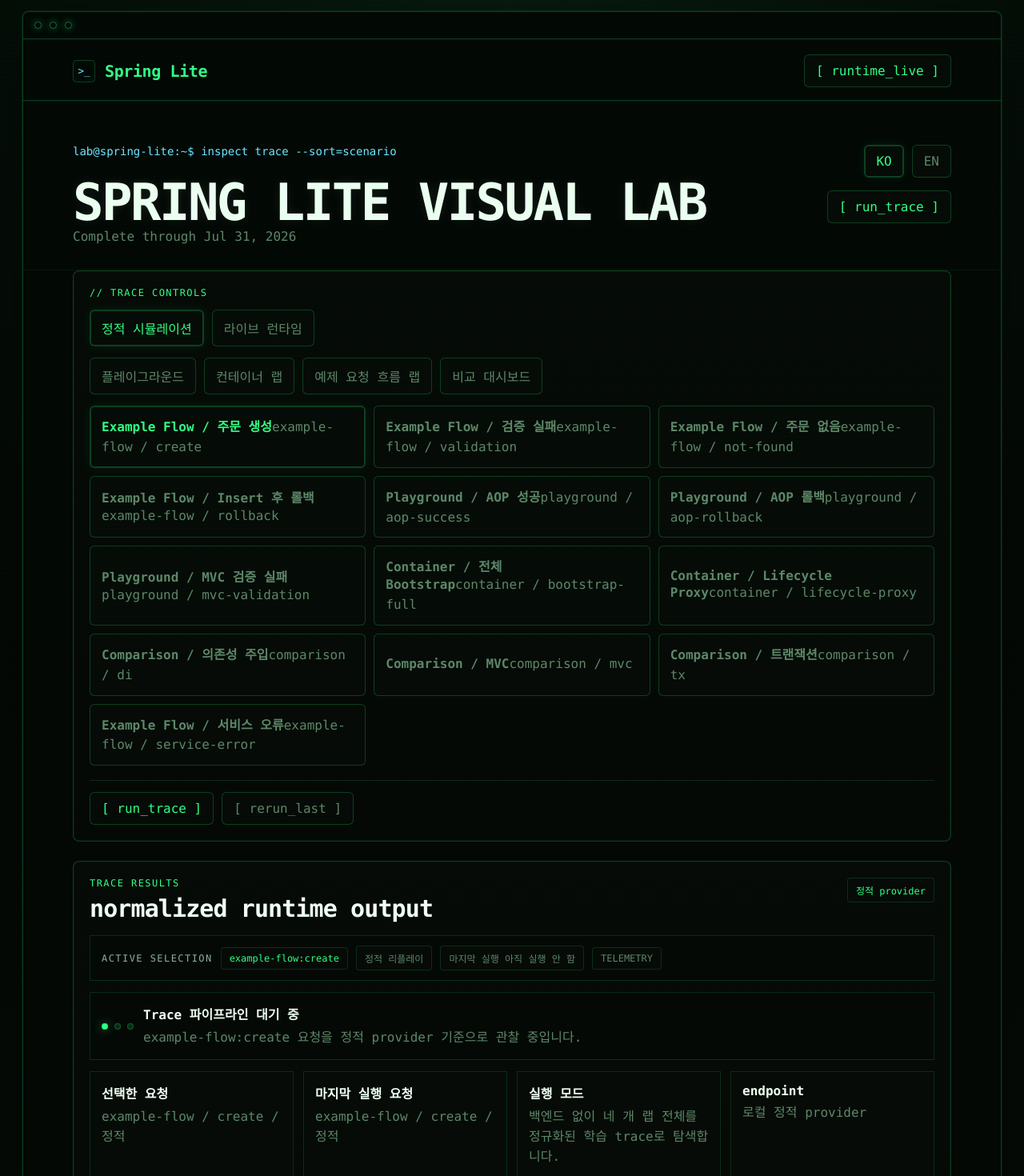
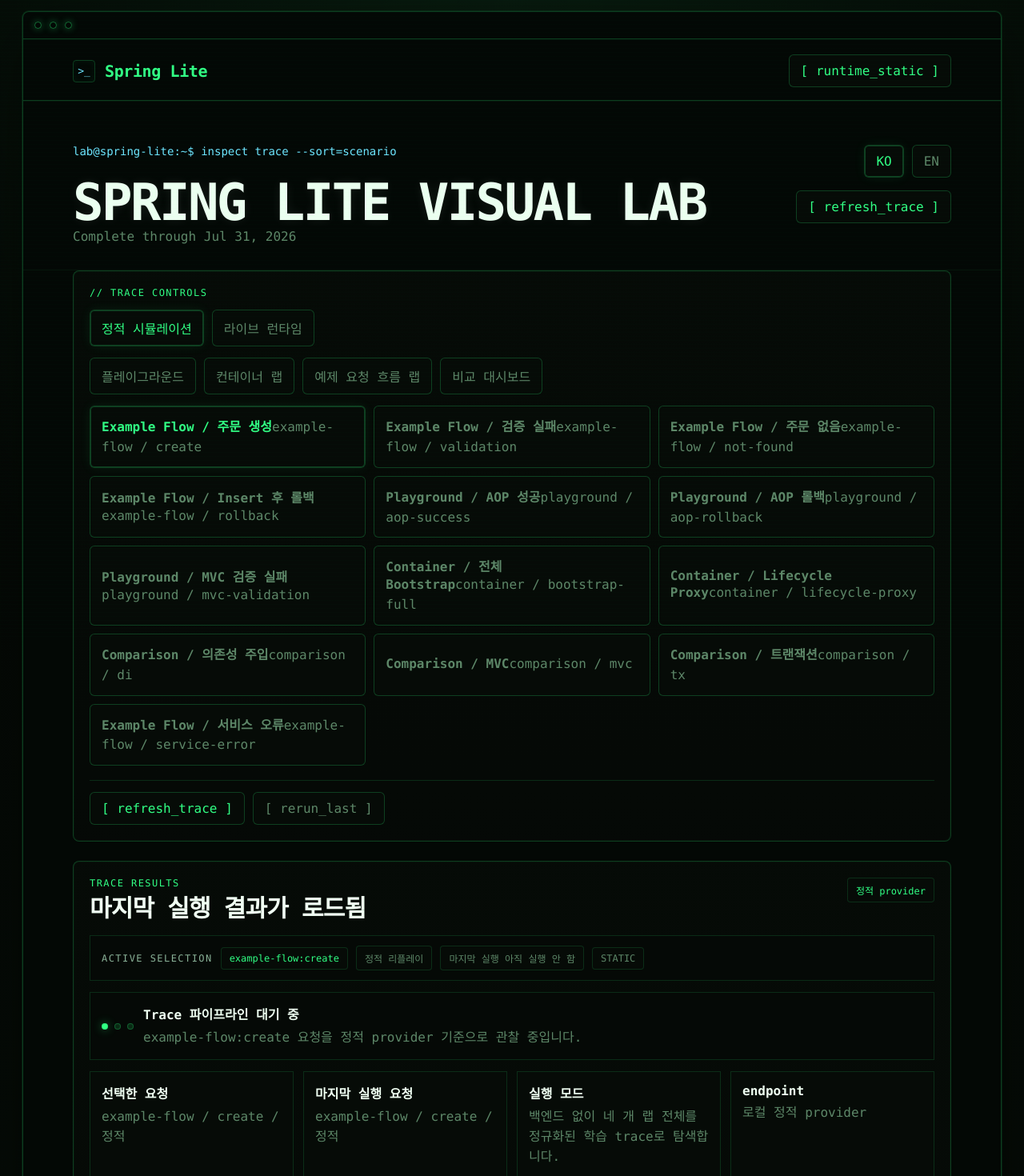
Before and after one commit to polynomeer/spring-lite, a React (Vite) app in the folder visual-lab-app/: page / in a window 1280 px wide. Shown: the top 1470 px of the page at 80% size. Built offline with nearby package versions, Linux system fonts and the light colour scheme; no server answers.

Commit message:
feat(visual-lab-app): make console copy react to trace state

```diff
--- a/visual-lab-app/src/app/App.tsx
+++ b/visual-lab-app/src/app/App.tsx
@@ -90,40 +90,99 @@ export function App() {
           localizeModeLabel(executedRequest.mode, locale)
         )
       : text.tracePipelineReadyDetail(executedRequest.labId, executedRequest.scenario, localizeModeLabel(executedRequest.mode, locale));
+  const dynamicConsoleText = locale === "ko"
+    ? {
+        statusAction: loading
+          ? "[ trace_loading ]"
+          : traceError
+            ? "[ trace_error ]"
+            : executedRequest.mode === "live"
+              ? "[ runtime_live ]"
+              : "[ runtime_static ]",
+        saveQuery: loading
+          ? "[ loading_trace ]"
+          : isDraftDirty
+            ? "[ run_trace ]"
+            : "[ refresh_trace ]",
+        traceResultsMeta: loading
+          ? "provider 응답을 수집하는 중"
+          : isDraftDirty
+            ? "선택은 바뀌었지만 결과는 아직 마지막 실행 기준"
+            : traceError
+              ? "최근 실행에서 오류가 감지됨"
+              : "마지막 실행 결과가 로드됨",
+        activeSelection: isDraftDirty ? "PENDING SELECTION" : "ACTIVE SELECTION",
+        telemetry: loading
+          ? "FETCHING"
+          : traceError
+            ? "DEGRADED"
+            : localizedTrace?.mode === "live"
+              ? "LIVE"
+              : "STATIC",
+        runPrimary: loading
+          ? "[ loading_trace ]"
+          : isDraftDirty
+            ? "[ run_trace ]"
+            : "[ refresh_trace ]",
+        rerun: loading ? "[ loading ]" : "[ rerun_last ]"
+      }
+    : {
+        statusAction: loading
+          ? "[ trace_loading ]"
+          : traceError
+            ? "[ trace_error ]"
+            : executedRequest.mode === "live"
+              ? "[ runtime_live ]"
+              : "[ runtime_static ]",
+        saveQuery: loading
+          ? "[ loading_trace ]"
+          : isDraftDirty
+            ? "[ run_trace ]"
+            : "[ refresh_trace ]",
+        traceResultsMeta: loading
+          ? "collecting provider response"
+          : isDraftDirty
+            ? "selection changed while result pane still shows last execution"
+            : traceError
+              ? "latest execution reported an error"
+              : "last executed trace is loaded",
+        activeSelection: isDraftDirty ? "PENDING SELECTION" : "ACTIVE SELECTION",
+        telemetry: loading
+          ? "FETCHING"
+          : traceError
+            ? "DEGRADED"
+            : localizedTrace?.mode === "live"
+              ? "LIVE"
+              : "STATIC",
+        runPrimary: loading
+          ? "[ loading_trace ]"
+          : isDraftDirty
+            ? "[ run_trace ]"
+            : "[ refresh_trace ]",
+        rerun: loading ? "[ loading ]" : "[ rerun_last ]"
+      };
   const consoleText = locale === "ko"
     ? {
-        statusAction: "[ runtime_live ]",
-        saveQuery: "[ run_trace ]",
         command: "lab@spring-lite:~$ inspect trace --sort=scenario",
         title: "SPRING LITE VISUAL LAB",
         subtitle: "Complete through Jul 31, 2026",
         queryLocked: "// TRACE CONTROLS",
         traceResults: "TRACE RESULTS",
-        traceResultsMeta: "normalized runtime output",
-        activeSelection: "ACTIVE SELECTION",
-        telemetry: "TELEMETRY",
         supportModules: "SUPPORT MODULES",
         supportRoadmap: "ROADMAP",
         supportLayout: "LAYOUT",
-        runPrimary: "[ run_trace ]",
-        rerun: "[ rerun_last ]"
+        ...dynamicConsoleText
       }
     : {
-        statusAction: "[ runtime_live ]",
-        saveQuery: "[ run_trace ]",
         command: "lab@spring-lite:~$ inspect trace --sort=scenario",
         title: "SPRING LITE VISUAL LAB",
         subtitle: "Complete through Jul 31, 2026",
         queryLocked: "// TRACE CONTROLS",
         traceResults: "TRACE RESULTS",
-        traceResultsMeta: "normalized runtime output",
-        activeSelection: "ACTIVE SELECTION",
-        telemetry: "TELEMETRY",
         supportModules: "SUPPORT MODULES",
         supportRoadmap: "ROADMAP",
         supportLayout: "LAYOUT",
-        runPrimary: "[ run_trace ]",
-        rerun: "[ rerun_last ]"
+        ...dynamicConsoleText
       };
 
   function runSelectedTrace() {
```
